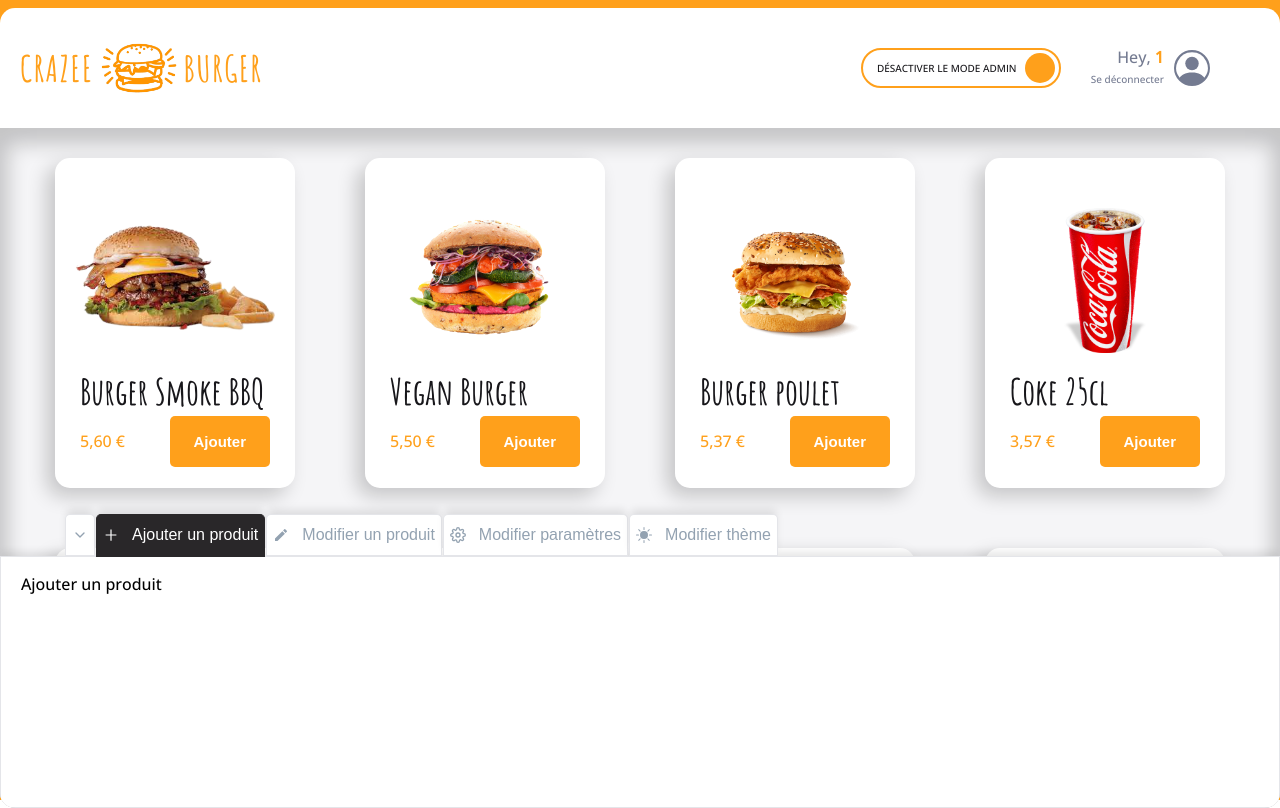
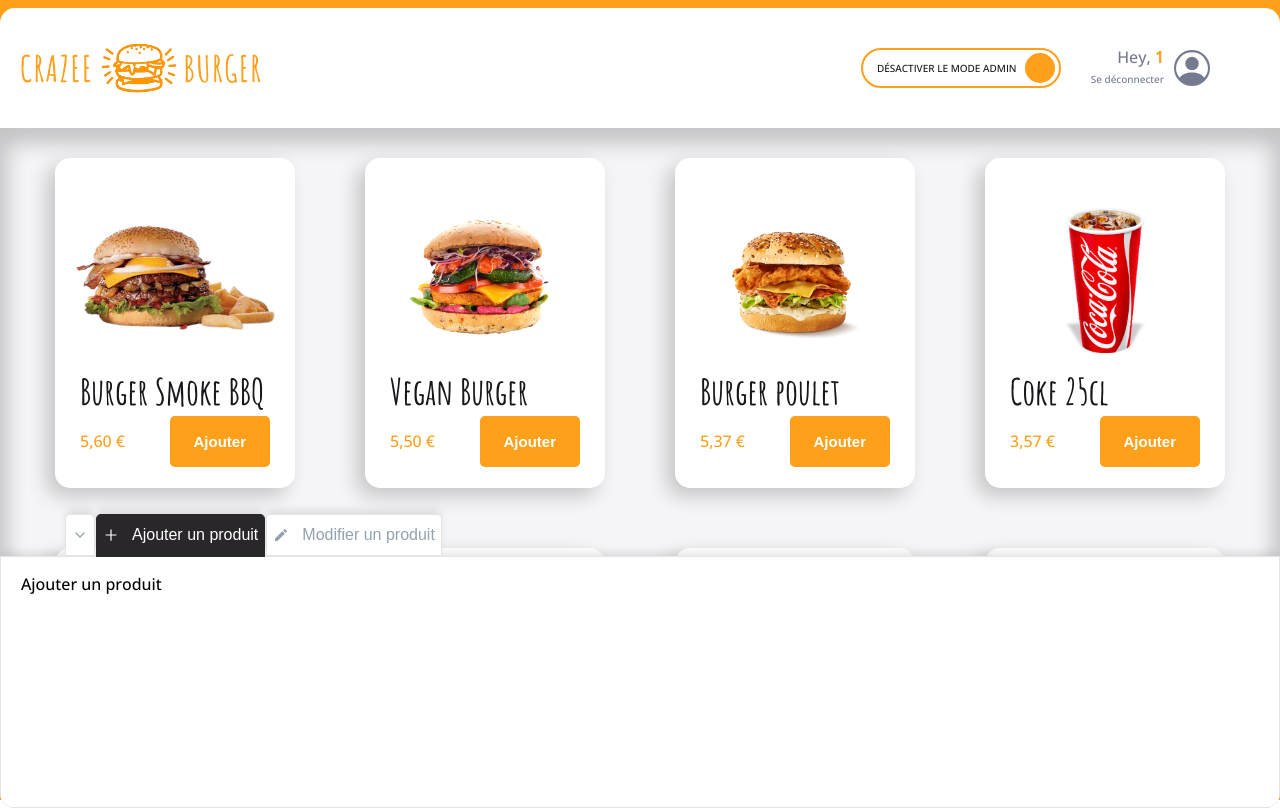
Before and after one commit to RomiMatei/crazee-burger, a React (Create React App) app: page /order/1 in a window 1280 px wide. Built offline with nearby package versions, Linux system fonts and the light colour scheme; grey boxes are pictures that could not be loaded.

Commit message:
🐛 F07: ADMIN > PanelAdmin > Avoid potential bug because of empty tabsConfig

```diff
--- a/src/components/pages/order/Main/Admin/AdminPanel.js
+++ b/src/components/pages/order/Main/Admin/AdminPanel.js
@@ -17,7 +17,7 @@
 
   return (
     <AdminPanelStyled>
-      <p>{tabSelected.label}</p>
+      <p>{tabSelected && tabSelected.label}</p>
     </AdminPanelStyled>
   );
 }
--- a/src/components/pages/order/Main/Admin/tabsConfig.js
+++ b/src/components/pages/order/Main/Admin/tabsConfig.js
@@ -1,7 +1,7 @@
 import { AiOutlinePlus } from 'react-icons/ai';
 import { MdModeEditOutline } from 'react-icons/md';
-import { FiSettings } from 'react-icons/fi';
-import { BsFillSunFill } from 'react-icons/bs';
+// import { FiSettings } from 'react-icons/fi';
+// import { BsFillSunFill } from 'react-icons/bs';
 
 export const tabsConfig = [
   {
@@ -13,17 +13,17 @@
     index: 'edit',
     label: 'Modifier un produit',
     Icon: <MdModeEditOutline />
-  },
-  {
-    index: 'settings',
-    label: 'Modifier paramètres',
-    Icon: <FiSettings />
-  },
-  {
-    index: 'theme',
-    label: 'Modifier thème',
-    Icon: <BsFillSunFill />
   }
+  // {
+  //   index: 'settings',
+  //   label: 'Modifier paramètres',
+  //   Icon: <FiSettings />
+  // },
+  // {
+  //   index: 'theme',
+  //   label: 'Modifier thème',
+  //   Icon: <BsFillSunFill />
+  // }
 ];
 
 export const getTabSelected = (tabs, currentTabSelected) => {
```
